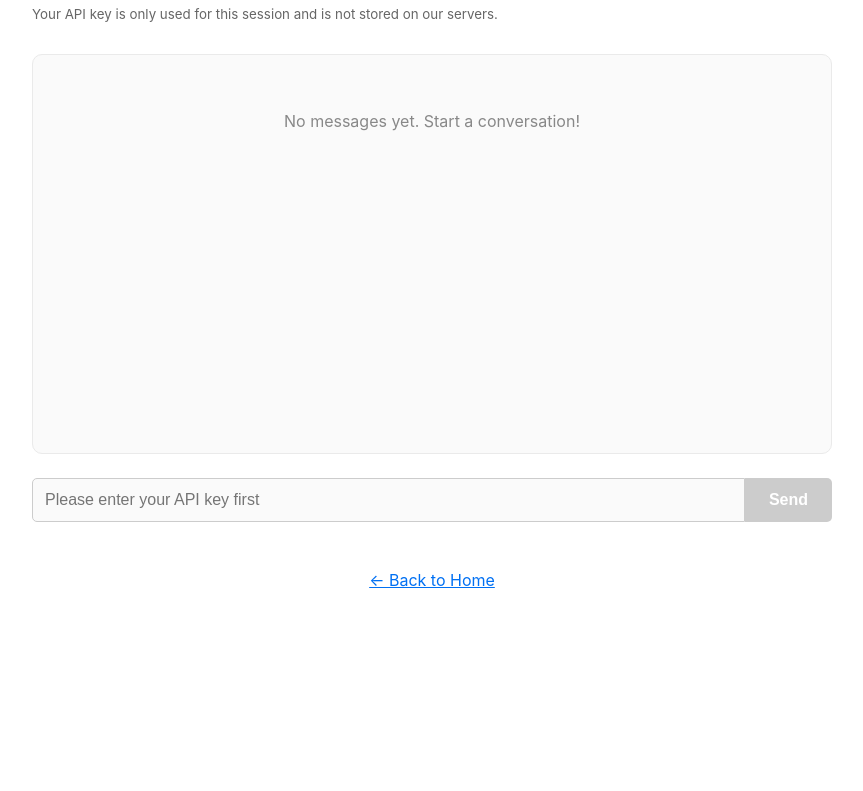
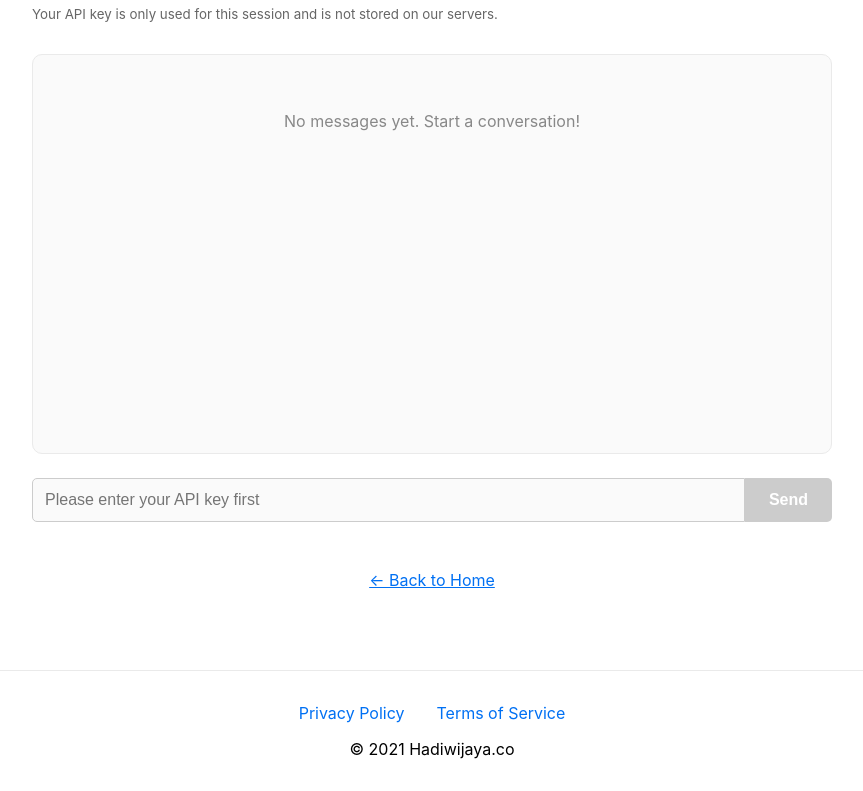
Before and after one commit to sofianhw/hadiwijaya, a Next.js app: page /playground in a window 1280 px wide. Shown: the part 254-1045 px from the top of the page, without its empty margins (208-1071 px from the left). Before the commit the page ends 924 px from the top, so only its background shows below. Built offline with nearby package versions, Linux system fonts and the light colour scheme.

Commit message:
fix: add footer to playground page

```diff
--- a/pages/playground.js
+++ b/pages/playground.js
@@ -119,6 +119,26 @@ export default function Playground() {
           </Link>
         </div>
       </main>
+
+      <footer className={styles.footer} style={{ flexDirection: 'column', padding: '2rem 0', height: 'auto' }}>
+        <div style={{ display: 'flex', gap: '2rem', flexWrap: 'wrap', justifyContent: 'center', marginBottom: '1rem' }}>
+          <Link href="/privacy-policy">
+            <a style={{ color: '#0070f3', textDecoration: 'none' }}>Privacy Policy</a>
+          </Link>
+          <Link href="/terms-of-service">
+            <a style={{ color: '#0070f3', textDecoration: 'none' }}>Terms of Service</a>
+          </Link>
+        </div>
+        <div>
+          <a
+            href="https://hadiwijaya.co"
+            target="_blank"
+            rel="noopener noreferrer"
+          >
+            &copy; {new Date().getFullYear()} Hadiwijaya.co
+          </a>
+        </div>
+      </footer>
     </div>
   );
 }
```
